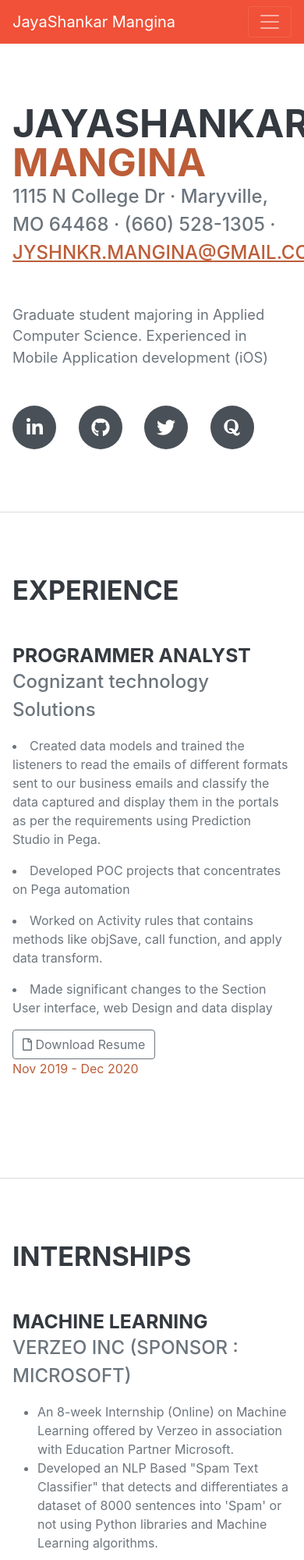
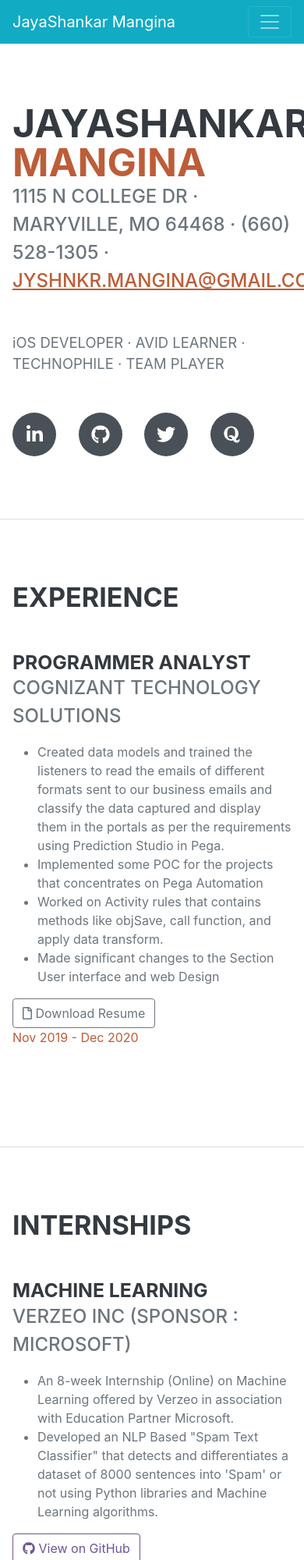
Before and after one commit to jyshnkr/jyshnkr.github.io, a plain HTML site: page index.html in a window 390 px wide. Shown: the top 2000 px of the page at 78% size. Drawn offline with Linux system fonts and the light colour scheme; a web font is replaced by a local one.

Commit message:
Pre-Final Commit

```diff
--- a/index.html
+++ b/index.html
@@ -16,7 +16,7 @@
 </head>
 <body>
     <!-- Navigation-->
-    <nav class="navbar navbar-expand-lg navbar-dark fixed-top" style="background-color: #f05138;" id="sideNav">
+    <nav class="navbar navbar-expand-lg navbar-dark fixed-top" style="background-color: #11abc4;" id="sideNav">
         <a class="navbar-brand js-scroll-trigger" href="#page-top">
             <span class="d-block d-lg-none">JayaShankar Mangina</span>
             <span class="d-none d-lg-block"><img class="img-fluid img-profile rounded-circle mx-auto mb-2" src="assets/img/profileImage.jpg" alt="..." /></span>
@@ -27,8 +27,8 @@
                 <li class="nav-item"><a class="nav-link js-scroll-trigger" href="#about">About</a></li>
                 <li class="nav-item"><a class="nav-link js-scroll-trigger" href="#experience">Experience</a></li>
                 <li class="nav-item"><a class="nav-link js-scroll-trigger" href="#education">Education</a></li>
+                <li class="nav-item"><a class="nav-link js-scroll-trigger" href="#projects">Projects</a></li>
                 <li class="nav-item"><a class="nav-link js-scroll-trigger" href="#internships">Internships</a></li>
-                <li class="nav-item"><a class="nav-link js-scroll-trigger" href="#projects">Projects</a></li>
                 <li class="nav-item"><a class="nav-link js-scroll-trigger" href="#skills">Skills</a></li>
                 <li class="nav-item"><a class="nav-link js-scroll-trigger" href="#awards">Awards</a></li>
             </ul>
@@ -44,10 +44,10 @@
                     <span class="text-primary">MANGINA</span>
                 </h1>
                 <div class="subheading mb-5">
-                    1115 N College Dr · Maryville, MO 64468 · (660) 528-1305 ·
+                    1115 N COLLEGE DR · MARYVILLE, MO 64468 · (660) 528-1305 ·
                     <a href="mailto:name@email.com">JYSHNKR.MANGINA@GMAIL.COM</a>
                 </div>
-                <p class="lead mb-5">Graduate student majoring in Applied Computer Science. Experienced in Mobile Application development (iOS)</p>
+                <p class="lead mb-5"> iOS DEVELOPER   ·   AVID LEARNER   ·   TECHNOPHILE   ·   TEAM PLAYER</p>
                 <div class="social-icons">
                     <a class="social-icon-linkedin" href="https://www.linkedin.com/in/jayashankarmangina/"><i class="fab fa-linkedin-in"></i></a>
                     <a class="social-icon-github" href="https://github.com/jyshnkr"><i class="fab fa-github"></i></a>
@@ -64,19 +64,17 @@
                 <div class="d-flex flex-column flex-md-row justify-content-between mb-5">
                     <div class="flex-grow-1">
                         <h3 class="mb-0">Programmer Analyst</h3>
-                        <div class="subheading mb-3">Cognizant technology Solutions</div>
-                            <p>
+                        <div class="subheading mb-3">COGNIZANT TECHNOLOGY SOLUTIONS</div>
+                            <ul>
                                 <li>Created data models and trained the listeners to read the emails of different formats sent to our business emails and classify the data captured and display them in the portals as per the requirements using Prediction Studio in Pega.</li>
-                                <p></p>
-                                <li>Developed POC projects that concentrates on Pega automation</li>
-                                <p></p>
+
+                                <li>Implemented some POC for the projects that concentrates on Pega Automation</li>
+
                                 <li>Worked on Activity rules that contains methods like objSave, call function, and apply data transform.</li>
-                                <p></p>
-                                <li>Made significant changes to the Section User interface, web Design and data display</li>
-                            </p>
-                            <a href="JS_Resume_2022.pdf" download="JS_Resume_2022"></a>
-                            <button type="button" class="btn btn-outline-secondary"><i class="far fa-file"></i> Download Resume </button>
 
+                                <li>Made significant changes to the Section User interface and web Design</li>
+                            </ul>
+                            <a class="btn btn-outline-secondary" href="JS_Resume_2022.pdf" download="JS_Resume_2022"><i class="far fa-file"></i> Download Resume </a>
                     </div>
                     <div class="flex-shrink-0"><span class="text-primary">Nov 2019 - Dec 2020</span></div>
                 </div>
@@ -96,7 +94,7 @@
                             <li>An 8-week Internship (Online) on Machine Learning offered by Verzeo in association with Education Partner Microsoft.</li>
                             <li>Developed an NLP Based "Spam Text Classifier" that detects and differentiates a dataset of 8000 sentences into 'Spam' or not using Python libraries and Machine Learning algorithms.</li>
                         </ul>
-                        <button type="button" class="btn btn-outline-primary" href="https://github.com/jyshnkr/MLProject"><i class="fab fa-github"></i> View on GitHub </button>
+                        <a class="btn btn-outline-primary" href="https://github.com/jyshnkr/MLProject"><i class="fab fa-github"></i> View on GitHub </a>
                     </div>
                     <div class="flex-shrink-0"><span class="text-primary">Nov 2019 - Dec 2020</span></div>
                 </div>
@@ -108,7 +106,7 @@
                                 <li>An 8-week Internship (Online) on Android Application Development offered by Internshala.</li>
                                 <li>Developed an Android Music Player named 'Echo' that plays, skips, shuffles, and pauses the user's song using Kotlin language and XML.</li>
                             </ul>
-                            <button type="button" class="btn btn-outline-primary" href="https://github.com/jyshnkr/AndroidProject"><i class="fab fa-github"></i> View on GitHub </button>
+                            <a class="btn btn-outline-primary" href="https://github.com/jyshnkr/AndroidProject"><i class="fab fa-github"></i> View on GitHub </a>
                     </div>
                     <div class="flex-shrink-0"><span class="text-primary">Nov 2019 - Dec 2020</span></div>
                 </div>
@@ -123,8 +121,8 @@
                     <div class="d-flex flex-column flex-md-row justify-content-between mb-5">
                         <div class="flex-grow-1">
                             <h3 class="mb-0">NorthWest Missouri State University</h3>
-                            <div class="subheading mb-3">Master of Science</div>
-                            <div>Applied Computer Science</div>
+                            <div class="subheading mb-3">MASTER OF SCIENCE</div>
+                            <div>APPLIED COMPUTER SCIENCE</div>
                             <p>GPA: 3.7</p>
                         </div>
                         <div class="flex-shrink-0"><span class="text-primary">January 2021 - May 2022</span></div>
@@ -132,8 +130,8 @@
                     <div class="d-flex flex-column flex-md-row justify-content-between">
                         <div class="flex-grow-1">
                             <h3 class="mb-0">S.R.K.R ENGINEERING COLLEGE</h3>
-                            <div class="subheading mb-3">Bachelors of Technology</div>
-                            <div>Electronics and Communication Engineering</div>
+                            <div class="subheading mb-3">BACHELORS OF TECHNOLOGY</div>
+                            <div>ELECTRONICS AND COMMUNICATION ENGINEERING</div>
                             <p>GPA: 3.3</p>
                         </div>
                         <div class="flex-shrink-0"><span class="text-primary">June 2015 - June 2019</span></div>
@@ -163,7 +161,7 @@
                                 <li>Using 'MapKit', I extracted the user's current location and assigned the data to the respective fields by implementing auto-fill values.</li>
                                 <li>Conducted Meetings with the team and made changes to the application as per the feedback from the client</li>
                             </ul>
-                            <button type="button" class="btn btn-outline-primary" href="https://github.com/VarshithReddyBairy/CERT"><i class="fab fa-github"></i> View on GitHub </button>
+                            <a class="btn btn-outline-primary" href="https://github.com/VarshithReddyBairy/CERT"><i class="fab fa-github"></i> View on GitHub </a>
                         </div>
                     <div class="flex-shrink-0"><span class="text-primary">Aug 2021 - May 2022</span></div>
                 </div>
@@ -183,7 +181,7 @@
                                 <li>As a Team Lead, I tracked the project status from time to time and and made sure everything's on right track</li>
                                 <li>Tracked the progress of team members by conducting scrum meetings daily (Agile Methodology)</li>
                             </ul>
-                            <button type="button" class="btn btn-outline-primary" href="https://github.com/jyshnkr/PicToSend_G03_iOS_Project"><i class="fab fa-github"></i> View on GitHub </button>
+                            <a class="btn btn-outline-primary" href="https://github.com/jyshnkr/PicToSend_G03_iOS_Project"><i class="fab fa-github"></i> View on GitHub </a>
                         </div>
                     <div class="flex-shrink-0"><span class="text-primary">Nov 2019 - Dec 2020</span></div>
                 </div>
@@ -207,7 +205,7 @@
                                 <li>Created Model class in JavaScript that enables the webSocket connection and interaction with the Server</li>
                                 <li>Written the Controller Class (Back-End) in SpringBoot framework which defines the properties and annotations required</li>
                             </ul>
-                            <button type="button" class="btn btn-outline-primary" href="https://github.com/jyshnkr/WebSocket-Chat-SpringBoot"><i class="fab fa-github"></i> View on GitHub </button>
+                            <a class="btn btn-outline-primary" href="https://github.com/jyshnkr/WebSocket-Chat-SpringBoot"><i class="fab fa-github"></i> View on GitHub </a>
                         </div>
                     <div class="flex-shrink-0"><span class="text-primary">Nov 2019 - Dec 2020</span></div>
                 </div>
@@ -218,7 +216,7 @@
             <section class="resume-section" id="skills">
                 <div class="resume-section-content">
                     <h2 class="mb-5">Skills</h2>
-                    <div class="subheading mb-3">Programming Languages & Tools</div>
+                    <div class="subheading mb-3">PROGRAMMING LANGUAGES & TOOLS</div>
                     <ul class="list-inline dev-icons">
                         <li class="list-inline-item"><i class="fab fa-java"></i></li>
                         <li class="list-inline-item"><i class="fab fa-swift"></i></li>
```
Also changed, not shown: css/styles.css.
